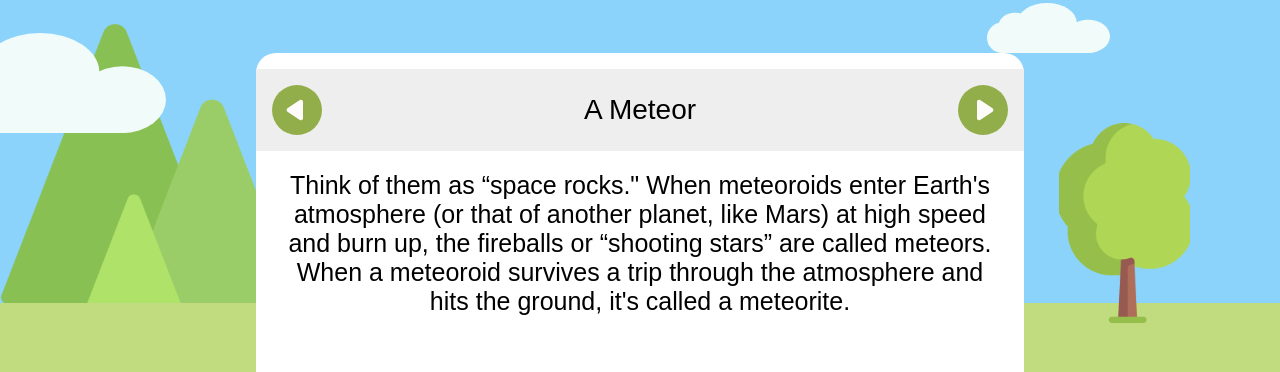
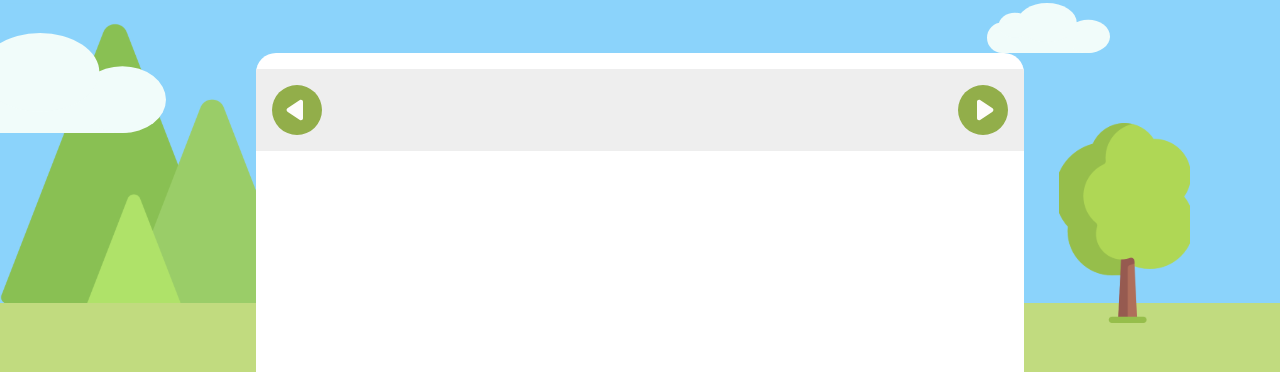
Before and after one commit to Aaleen110/ExplainTo5yOld, a React (Create React App) app: page / in a window 1280 px wide. Shown: the part 217-589 px from the top of the page. Built offline with nearby package versions, Linux system fonts and the light colour scheme.

Commit message:
code improvements

```diff
--- a/src/App.css
+++ b/src/App.css
@@ -1,4 +1,4 @@
-.App {
+.container {
   text-align: center;
   flex: 1;
   height: 100vh;
@@ -11,6 +11,7 @@
   z-index: 1;
   position: absolute;
   top: 0;
+  z-index: 2;
 }
 
 .pin-wheel-container {
@@ -38,21 +39,6 @@
   .pin-wheel {
     animation: pin-wheel-spin infinite 20s linear;
   }
-}
-
-.App-header {
-  background-color: #282c34;
-  min-height: 100vh;
-  display: flex;
-  flex-direction: column;
-  align-items: center;
-  justify-content: center;
-  font-size: calc(10px + 2vmin);
-  color: white;
-}
-
-.App-link {
-  color: #61dafb;
 }
 
 @keyframes pin-wheel-spin {
@@ -129,7 +115,7 @@
   display: flex;
 }
 
-.result-tablet{
+.result-tablet {
   background-color: #fff;
   height: 50vh;
   width: 60vw;
@@ -139,20 +125,20 @@
   overflow: scroll;
 }
 
-.box-container{
+.box-container {
   margin-top: 5%;
 }
 
-.search-box-container{
+.search-box-container {
   height: 60px;
   width: 50vw;
   position: relative;
 }
 
-.search-button{
+.search-button {
   position: absolute;
-  top:0px;
-  right:-16px;
+  top: 0px;
+  right: -16px;
   height: 100%;
   width: 150px;
   border-radius: 50px;
@@ -165,20 +151,20 @@
   font-weight: bold;
 }
 
-.search-box{
+.search-box {
   height: 100%;
   width: 100%;
   border-radius: 50px;
   border: 1px dotted #ccc;
   z-index: 1;
   font-size: 28px;
-  font-family:fantasy;
+  font-family: fantasy;
   padding-left: 16px;
 }
 
-.title{
+.title {
   padding: 16px;
-  font-family:fantasy;
+  font-family: fantasy;
   font-size: 40px;
   color: #333;
 }
@@ -192,7 +178,39 @@
   width: 100%;
   position: relative;
   align-items: center;
-  /* justify-content: center; */
+}
+
+.result-box-header {
+  display: flex;
+  flex-direction: row;
+  justify-content: center;
+  align-items: center;
+  position: relative;
+  margin-top: 16px;
+}
+
+.result-box-inner {
+  display: flex;
+  flex: 1;
+  flex-direction: row;
+  justify-content: space-between;
+  align-items: center;
+  padding: 16px;
+  background-color: #eee;
+}
+
+.result-title {
+  font-size: 28px;
+  font-family: fantasy;
+}
+
+.result-box-body {
+
+  display: flex;
+  font-size: 25px;
+  font-family: fantasy;
+  align-self: center;
+  padding: 20px;
 }
 
 .grass-section {
--- a/src/App.js
+++ b/src/App.js
@@ -1,25 +1,23 @@
-import { useEffect } from 'react';
+import { useEffect, useState } from 'react';
 import './App.css';
-import pinwheel from './assets/svgs/pinwheel.svg'
-import sun from './assets/svgs/sun.svg'
-import mountain from './assets/svgs/mountain.svg'
-import tree from './assets/svgs/tree.svg'
-import cloud from './assets/svgs/cloud.svg'
-import goleft from './assets/svgs/goleft.svg'
-import goright from './assets/svgs/goright.svg'
+import { pinwheel, sun, mountain, tree, cloud, goleft, goright } from './assets/svgs'
+import Speech from 'react-speech';
 
+const API_KEY = "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";
 
-const API_KEY = "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"
 function App() {
+  const [query, setQuery] = useState("");
+  const [answer, setAnswer] = useState("");
+  const [loading, setLoading] = useState(false)
 
   useEffect(() => {
     // askQuestion();
   }, []);
 
   async function askQuestion() {
-
-    const apiMessages = [{ "role": "user", "content": "What is a meteorite" }]
-
+    if (query.length) {
+      setLoading(true)
+      const apiMessages = [{ "role": "user", "content": `Explain to a five year old, what is ${query}` }]
       const apiRequestBody = {
         "model": "gpt-3.5-turbo",
         "messages": [...apiMessages]
@@ -32,34 +30,54 @@ function App() {
           "Content-Type": "application/json"
         },
         body: JSON.stringify(apiRequestBody)
+      }).catch(error => {
+        setLoading(false)
+        alert(error)
       });
 
-    const answer = await response.json();
+      const responseJSON = await response.json();
+      if (responseJSON && responseJSON.choices.length) {
+        let answer = responseJSON?.choices[0]?.message?.content;
+        setAnswer(answer)
+        setLoading(false)
+      } else {
+        alert('Something went wrong!')
+        setLoading(false)
+      }
+    }
+  }
 
-
-    console.log("Hello", answer)
-
-
+  function reset() {
+    setAnswer("")
+    setQuery("")
   }
 
   return (
-    <div className="App">
+    <div className="container">
+      {loading ?
+        <div style={{ height: '100vh', width: '100vw', position: 'absolute', zIndex: 2, backgroundColor: '#000', opacity: 0.5, display: 'flex', justifyContent: 'center', alignItems: 'center' }}></div> : false}
+
+
+
       {/* SKY */}
       <div className="sky-section">
         <img className='sun' src={sun} alt="sun" />
         <img className='mountain' src={mountain} alt="mountain" />
         <img className='tree' src={tree} alt="tree" />
-
         <img className='cloud-1' src={cloud} alt="cloud" />
         <img className='cloud-2' src={cloud} alt="cloud" />
         <img className='cloud-3' src={cloud} alt="cloud" />
         <img className='cloud-4' src={cloud} alt="cloud" />
         <div className='box-container'>
           <h1 className='title'>Explain to a 5 year old</h1>
-
           <div className='search-box-container'>
-            <input className='search-box'></input>
-            <button className='search-button'>Search!</button>
+            <input
+              className='search-box'
+              type="text"
+              value={query}
+              onChange={(e) => { e.target.value.length ? setQuery(e.target.value) : reset() }}
+            ></input>
+            <button onClick={() => askQuestion()} className='search-button'>Search!</button>
           </div>
         </div>
       </div>
@@ -70,31 +88,27 @@ function App() {
           <img className='pin-wheel' src={pinwheel} alt="pinwheel" />
           <div className='pin-wheel-line'></div>
         </div>
-
         <div className='result-tablet'>
-
-          <div style={{ diplay: 'flex', flexDirection: 'row', justifyContent: 'center', alignItems: 'center', position: 'relative', marginTop: 16 }}>
-            <div style={{ display: 'flex', flexDirection: 'row', justifyContent: 'space-between', alignItems: 'center', padding:16, backgroundColor:"#eee" }}>
-
+          <div className='result-box-header'>
+            <div className='result-box-inner'>
               <img className='paw' src={goleft} alt="goleft" />
-              <div style={{ fontSize: 28, fontFamily: 'fantasy', }}>
-                A Meteor
+              <div className='result-title'>
+                {answer.length ? query : ''}
+              </div>
+              <img className='paw' src={goright} alt="goright" />
+            </div>
+          </div>
+          <div className='result-box-body'>{query.length ? answer : ''}</div>
+        </div>
       </div>
 
-
-              <img className='paw' src={goright} alt="goright" />
-            </div>
-
-
-          </div>
-
-          <div style={{ display: 'flex', fontSize: 25, fontFamily: 'fantasy', alignSelf: 'center', padding: 20, overflow: 'scroll' }}>Think of them as “space rocks." When meteoroids enter Earth's atmosphere (or that of another planet, like Mars) at high speed and burn up, the fireballs or “shooting stars” are called meteors. When a meteoroid survives a trip through the atmosphere and hits the ground, it's called a meteorite.
-          </div>
-
-
-
-        </div>
-      </div>
+      <Speech
+        stop={true}
+        pause={true}
+        resume={true}
+        text="I am displaying all buttons"
+        displayText="Hello"
+      />
     </div>
   );
 }
--- /dev/null
+++ b/src/assets/svgs/index.js
@@ -0,0 +1,11 @@
+import pinwheel from './pinwheel.svg'
+import sun from './sun.svg'
+import mountain from './mountain.svg'
+import tree from './tree.svg'
+import cloud from './cloud.svg'
+import goleft from './goleft.svg'
+import goright from './goright.svg'
+
+export {
+    pinwheel, sun, mountain, tree, cloud, goleft, goright
+}
```
Also changed, not shown: 1 other file (tests, documents, lock files or other folders). Lines whose indentation alone changed are shown as unchanged.
